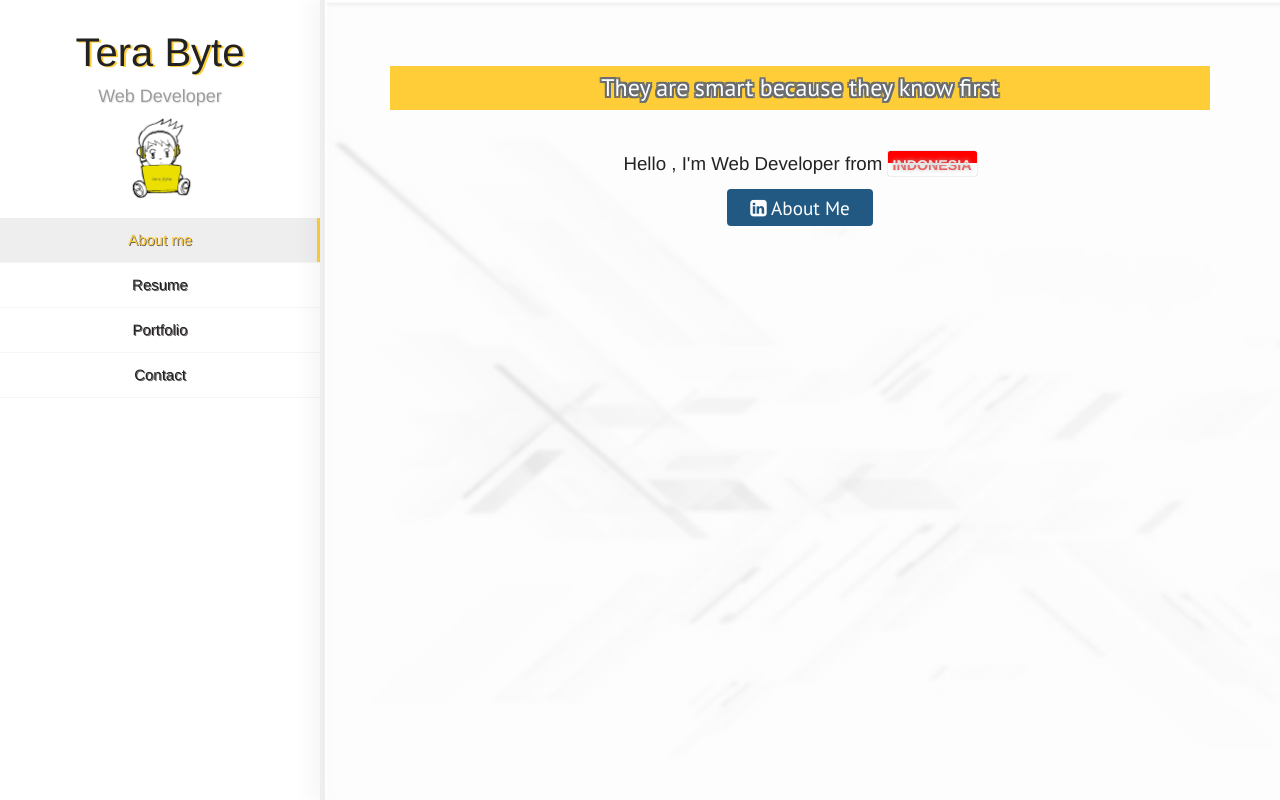
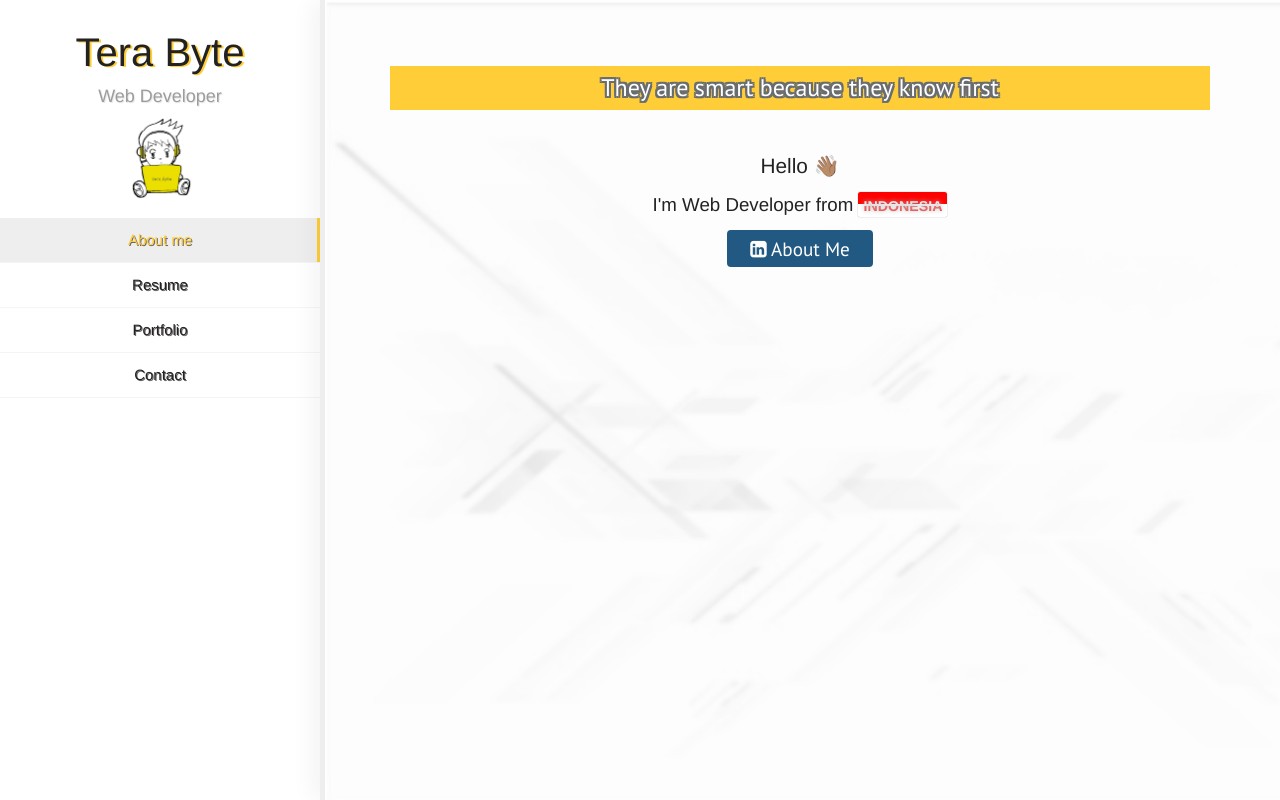
Before and after one commit to tubagusaom/tubagusaom.github.io, a PHP site: page / in a window 1280 px wide. Run offline with PHP 8.4, Linux system fonts and the light colour scheme.

Commit message:
mergecss

```diff
--- a/css/tera-byte.css
+++ b/css/tera-byte.css
@@ -45,10 +45,14 @@
     .section-title-home:after {
       display: none
     }
+  }
 
-    .desc-general-info {
-        font-size: 1.1em;
-    }
+  .desc-general-info {
+    font-size: 1.3em;
+    /* width: 100%!important; */
+    display: flex!important;
+    flex-wrap: wrap!important;
+    justify-content: center!important;
   }
 
 
--- a/index.html
+++ b/index.html
@@ -143,8 +143,9 @@
                   </div>
                 </div>
                 <div class="col-sm-12 col-md-12 subpage-block">
+                  <h3 class="desc-general-info">Hello 👋🏽</h3>
                   <div class="general-info">
-                    <h3 class="desc-general-info">Hello , I'm Web Developer from <b class="flag indonesia"><font class="text-idn">INDONESIA</font></b></h3>
+                    <h3>I'm Web Developer from <b class="flag indonesia"><font class="text-idn">INDONESIA</font></b></h3>
                     <!-- <p>Proin laoreet elementum ligula, ac tincidunt lorem accumsan nec. Fusce eget urna ante. Donec massa velit, varius a accumsan ac, tempor iaculis massa. Sed placerat justo sed libero varius vulputate. Ut a mi tempus massa malesuada fermentum.</p>
                     <p>Sed eleifend sed nibh nec fringilla. Donec eu cursus sem, vitae tristique ante. Cras pretium rutrum egestas. Integer ultrices libero sed justo vehicula, eget tincidunt tortor tempus. Sed tellus nibh, lobortis ut blandit sed, convallis a mauris.</p> -->
 
```
